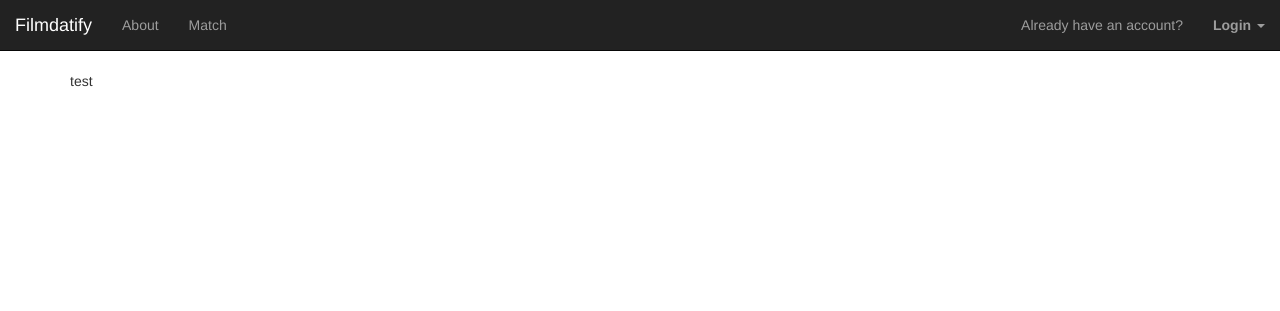
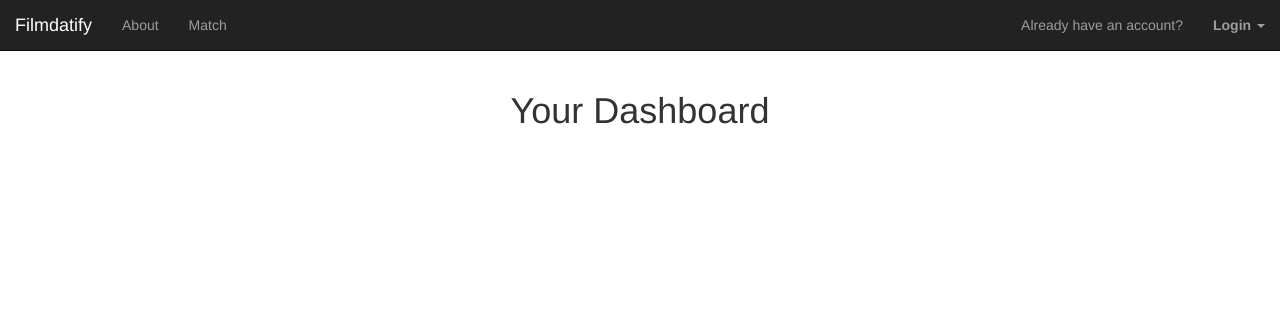
Before and after one commit to Crongz/Fildatify, a Flask app: page / in a window 1280 px wide. Shown: the top 311 px of the page. Run offline with Flask 2, Linux system fonts and the light colour scheme; some libraries are stand-ins or nearby versions.

Commit message:
about page edits

```diff
--- a/app/templates/about.html
+++ b/app/templates/about.html
@@ -7,7 +7,7 @@
 p    {
 	display: block;
     margin-top: 1em;
-    margin-bottom: 1em;
+    margin-bottom: 4em;
     margin-left: 11em;
     margin-right: 11em;
 }
--- a/app/templates/home.html
+++ b/app/templates/home.html
@@ -2,8 +2,14 @@
 {% block title %} FilmDatify {% endblock %}
 
 {% block body %}
+<style>
+h1 {
+	font-family: "Helvetica";
+	text-align: center;
+ }
 
+</style>
 <div>
-  <p>test</p>
+  <h1>Your Dashboard</h1>
 </div>
 {% endblock %}
--- a/app/templates/match.html
+++ b/app/templates/match.html
@@ -5,5 +5,6 @@
 
 <div>
   <p>This is the Match Page!</p>
+  <span class="glyphicon glyphicon-heart" aria-hidden="true"></span>
 </div>
 {% endblock %}
```
